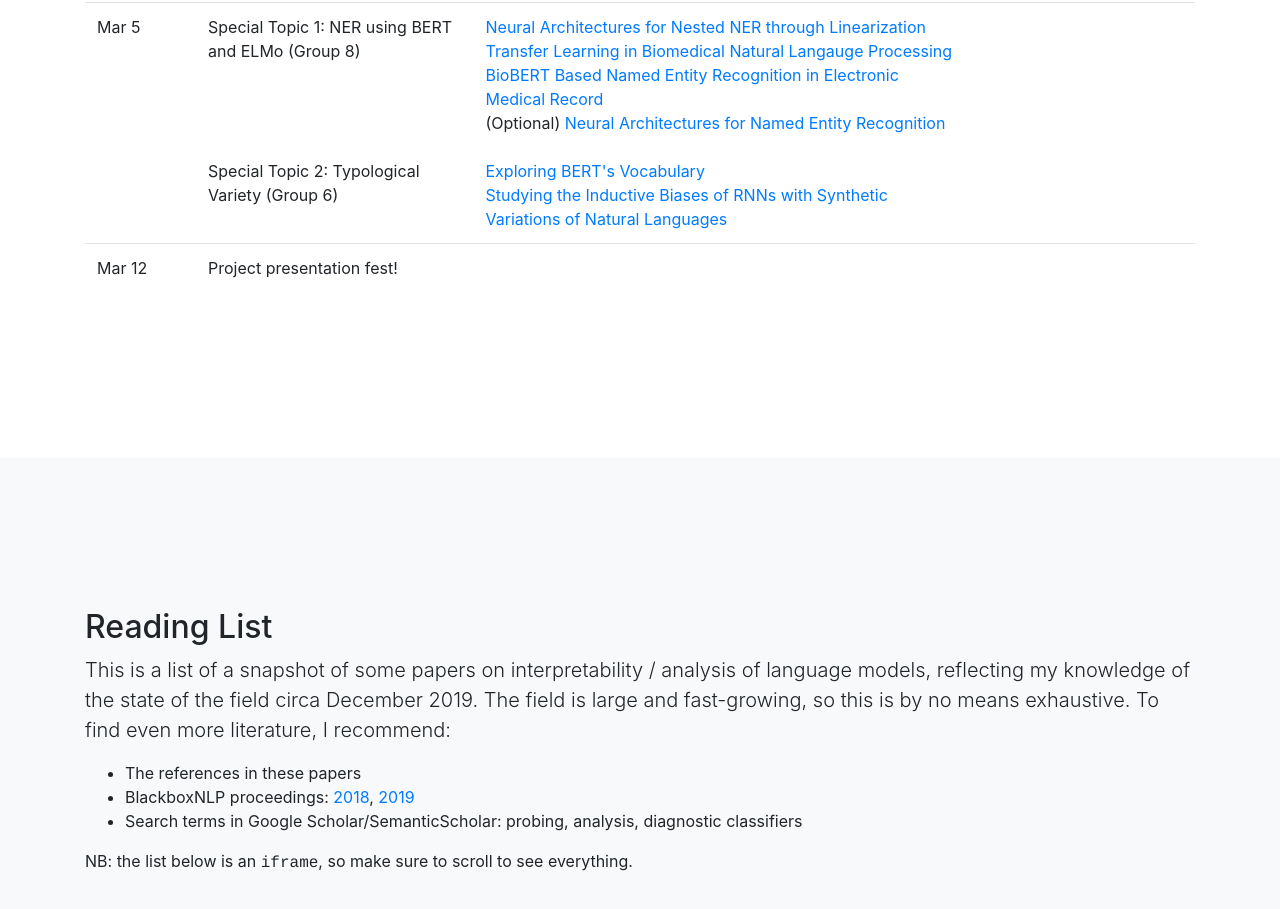
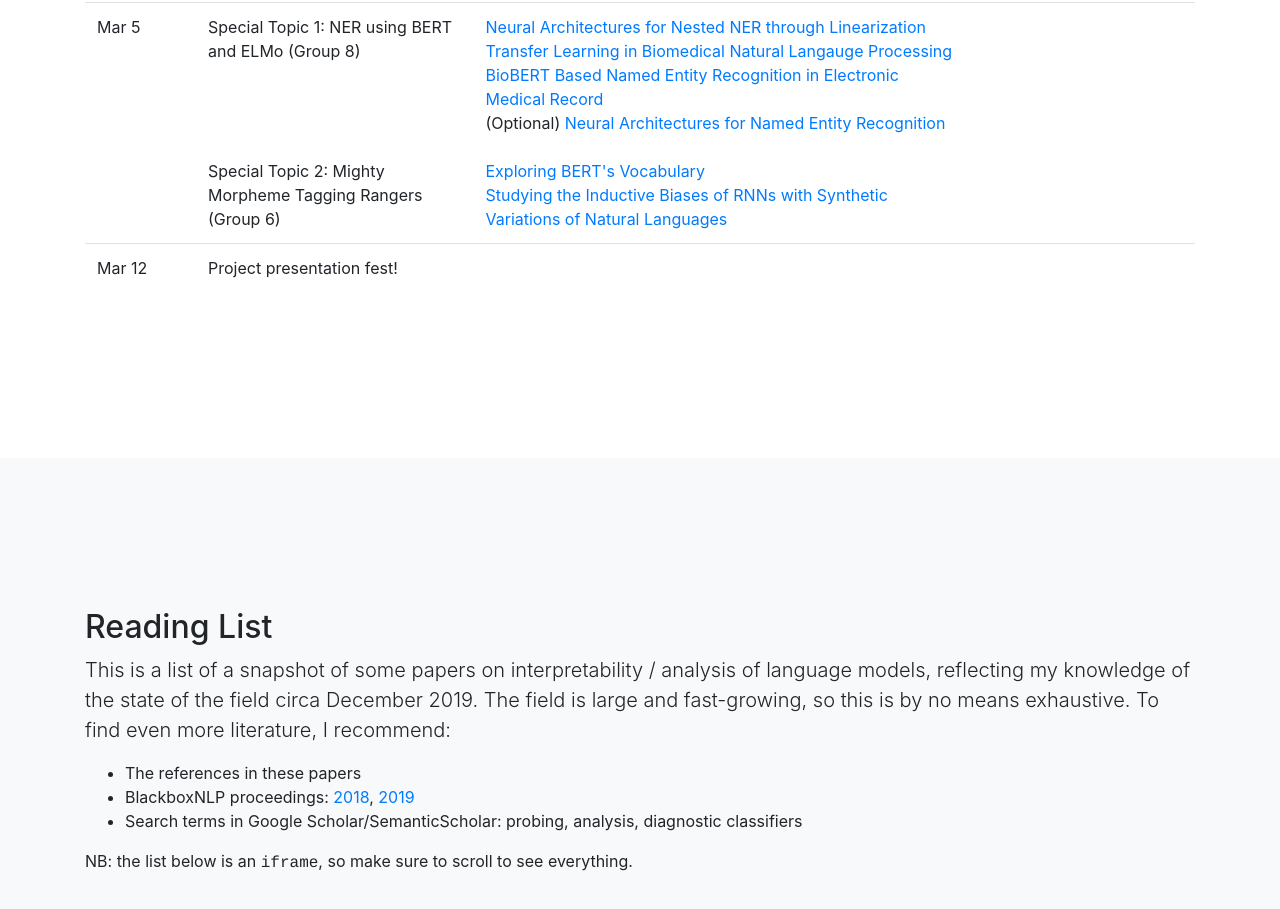
Before and after one commit to shanest/teaching, a plain HTML site: page 575/win20/index.html in a window 1280 px wide. Shown: the part 4910-5819 px from the top of the page. Drawn offline with Linux system fonts and the light colour scheme; grey boxes are pictures that could not be loaded.

Commit message:
Update index.html

```diff
--- a/575/win20/index.html
+++ b/575/win20/index.html
@@ -415,7 +415,7 @@
 								<tr>
 									<td class="border-0"></td>
 									<td class="border-0">
-										Special Topic 2: Typological Variety (Group 6)
+										Special Topic 2: Mighty Morpheme Tagging Rangers (Group 6)
 									</td>
 									<td class="border-0">
 										<a href="http://juditacs.github.io/2019/02/19/bert-tokenization-stats.html" target="_blank">Exploring BERT's Vocabulary</a>
```
